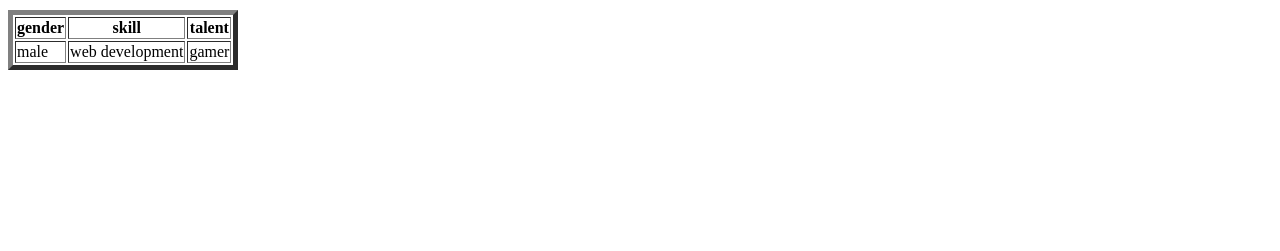
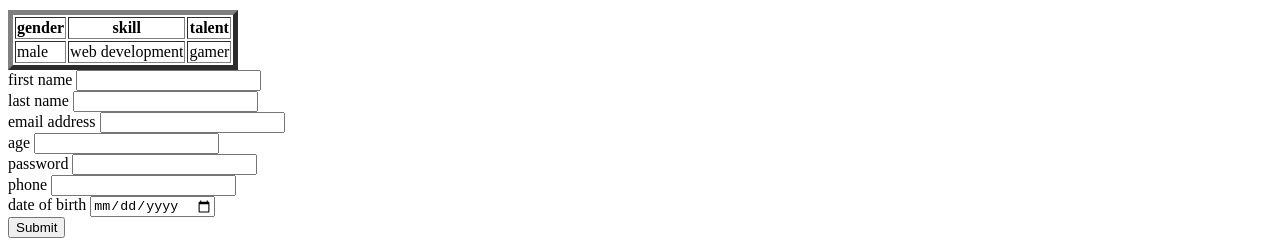
Before and after one commit to jekwejoseph123/review, a plain HTML site: page index.html in a window 1280 px wide. Shown: the part 1347-1598 px from the top of the page. Before the commit the page ends 1425 px from the top, so only its background shows below. Drawn offline with Linux system fonts and the light colour scheme.

Commit message:
html form added

```diff
--- a/index.html
+++ b/index.html
@@ -55,5 +55,41 @@
             </tr>
         </table>
 
+        <!-- form tag -->
+        <form action="">
+            <label for="">first name</label>
+            <input type="text">
+            <br>
+
+            <label for="">last name</label>
+            <input type="text">
+            <br>
+
+            <label for="">email address</label>
+            <input type="email">
+            <br>
+
+            <label for="">age</label>
+            <input type="number">
+            <br>
+
+            <label for="">password</label>
+            <input type="password">
+            <br>
+
+            <label for="">phone</label>
+            <input type="tel">
+            <br>
+
+            <label for="">date of birth</label>
+            <input type="date">
+            <br>
+
+            <input type="submit">
+            <br>
+
+
+        </form>
+
     </body>
 </html>
```
